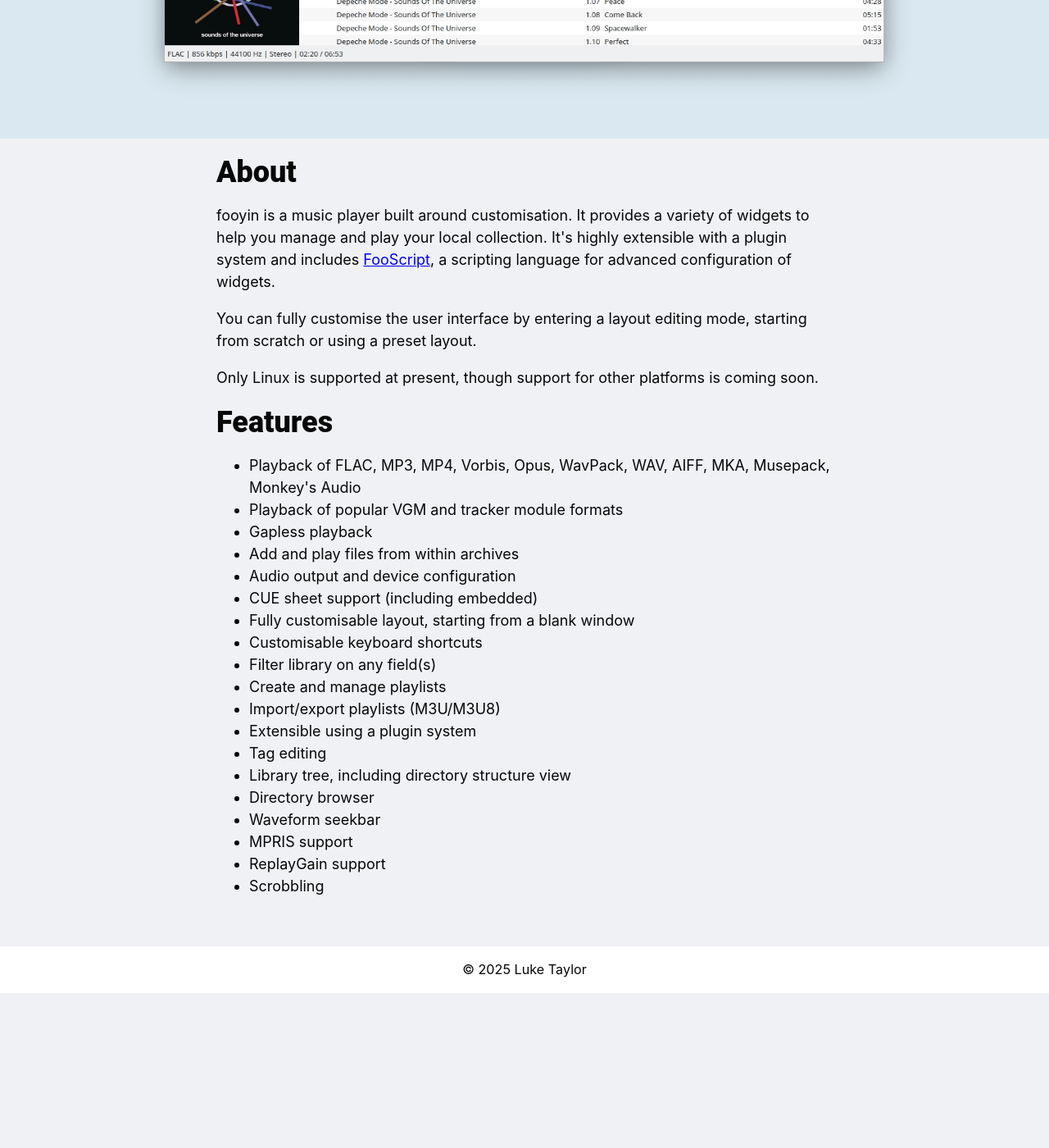
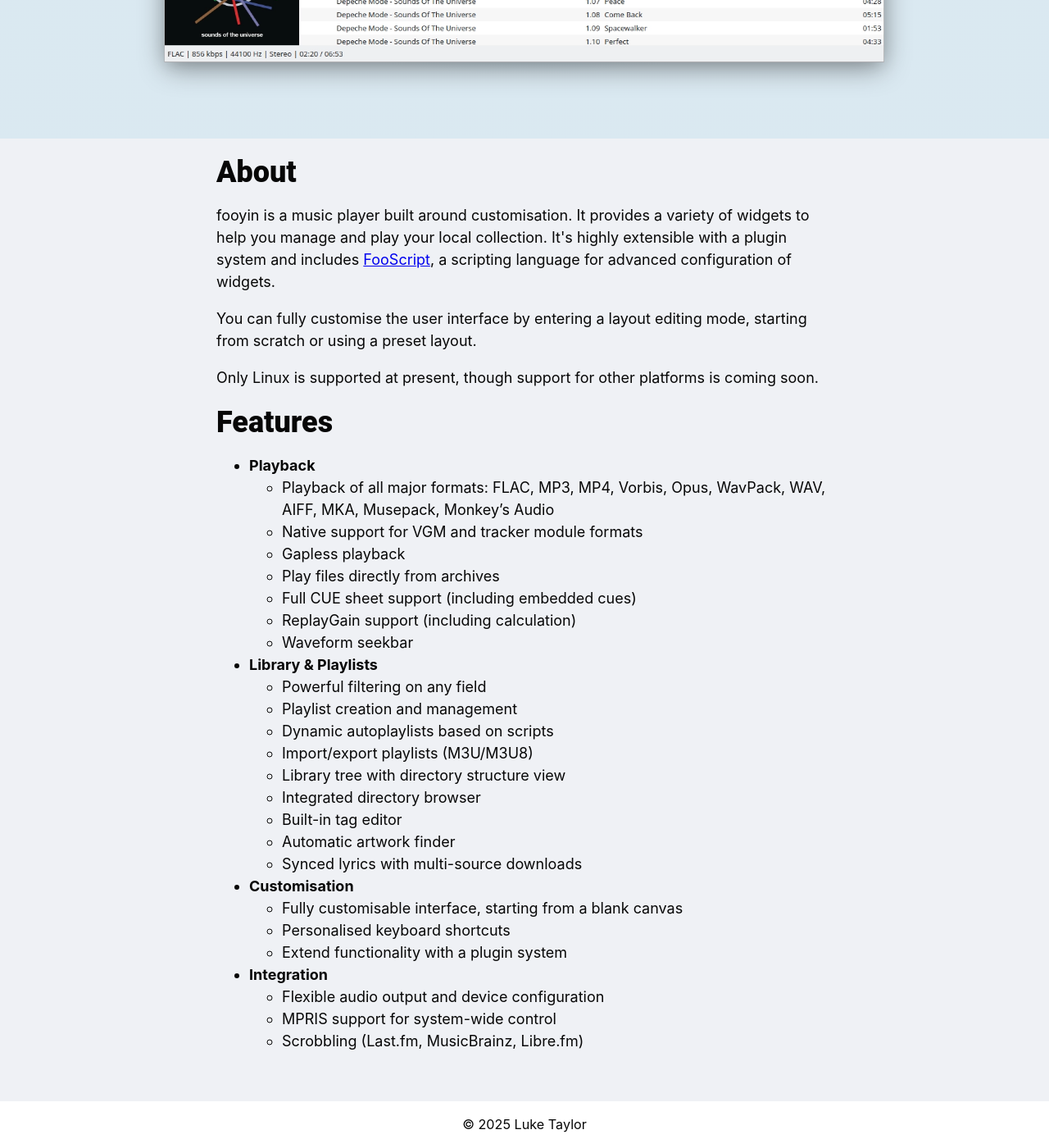
Before and after one commit to fooyin/fooyin.org, a Jekyll site: the page built from pages/home.html, in a window 1280 px wide and 1400 px high, scrolled down 616 px. Shown: the whole window at 82% size. Built offline with Jekyll 4.4.1, drawn with Linux system fonts in a browser that asks for light colours; before the commit the page ends 1827 px from its top, so only the background shows below that.

Commit message:
Update feature list and fix FooScript docs link

```diff
--- a/pages/home.html
+++ b/pages/home.html
@@ -69,7 +69,7 @@
     <h2 class="title">About</h2>
     <p>fooyin is a music player built around customisation. It provides a variety of widgets to help you manage and play
         your local collection. It's highly extensible with a plugin system and includes <a
-            href="https://docs.fooyin.org/scripting">FooScript</a>,
+            href="https://docs.fooyin.org/en/latest/scripting/basics.html">FooScript</a>,
         a scripting language for advanced configuration of widgets.
     </p>
     <p>You can fully customise the user interface by entering a layout editing mode, starting from scratch or using a
@@ -77,25 +77,44 @@
     <p>Only Linux is supported at present, though support for other platforms is coming soon.</p>
     <h2 class="title">Features</h2>
     <ul>
-        <li>Playback of FLAC, MP3, MP4, Vorbis, Opus, WavPack, WAV, AIFF, MKA, Musepack, Monkey's Audio</li>
-        <li>Playback of popular VGM and tracker module formats</li>
-        <li>Gapless playback</li>
-        <li>Add and play files from within archives</li>
-        <li>Audio output and device configuration</li>
-        <li>CUE sheet support (including embedded)</li>
-        <li>Fully customisable layout, starting from a blank window</li>
-        <li>Customisable keyboard shortcuts</li>
-        <li>Filter library on any field(s)</li>
-        <li>Create and manage playlists</li>
-        <li>Import/export playlists (M3U/M3U8)</li>
-        <li>Extensible using a plugin system</li>
-        <li>Tag editing</li>
-        <li>Library tree, including directory structure view</li>
-        <li>Directory browser</li>
-        <li>Waveform seekbar</li>
-        <li>MPRIS support</li>
-        <li>ReplayGain support</li>
-        <li>Scrobbling</li>
+        <li><strong>Playback</strong>
+            <ul>
+                <li>Playback of all major formats: FLAC, MP3, MP4, Vorbis, Opus, WavPack, WAV, AIFF, MKA, Musepack, Monkey’s Audio</li>
+                <li>Native support for VGM and tracker module formats</li>
+                <li>Gapless playback</li>
+                <li>Play files directly from archives</li>
+                <li>Full CUE sheet support (including embedded cues)</li>
+                <li>ReplayGain support (including calculation)</li>
+                <li>Waveform seekbar</li>
+            </ul>
+        </li>
+        <li><strong>Library & Playlists</strong>
+            <ul>
+                <li>Powerful filtering on any field</li>
+                <li>Playlist creation and management</li>
+                <li>Dynamic autoplaylists based on scripts</li>
+                <li>Import/export playlists (M3U/M3U8)</li>
+                <li>Library tree with directory structure view</li>
+                <li>Integrated directory browser</li>
+                <li>Built-in tag editor</li>
+                <li>Automatic artwork finder</li>
+                <li>Synced lyrics with multi-source downloads</li>
+            </ul>
+        </li>
+        <li><strong>Customisation</strong>
+            <ul>
+                <li>Fully customisable interface, starting from a blank canvas</li>
+                <li>Personalised keyboard shortcuts</li>
+                <li>Extend functionality with a plugin system</li>
+            </ul>
+        </li>
+        <li><strong>Integration</strong>
+            <ul>
+                <li>Flexible audio output and device configuration</li>
+                <li>MPRIS support for system-wide control</li>
+                <li>Scrobbling (Last.fm, MusicBrainz, Libre.fm)</li>
+            </ul>
+        </li>
     </ul>
 </div>
 
```
